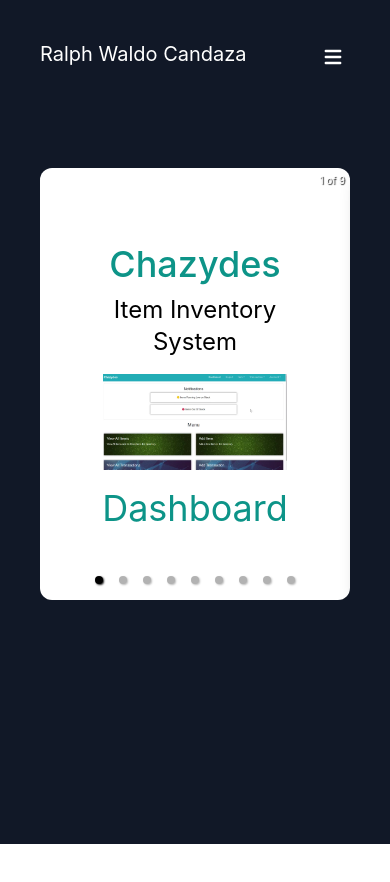
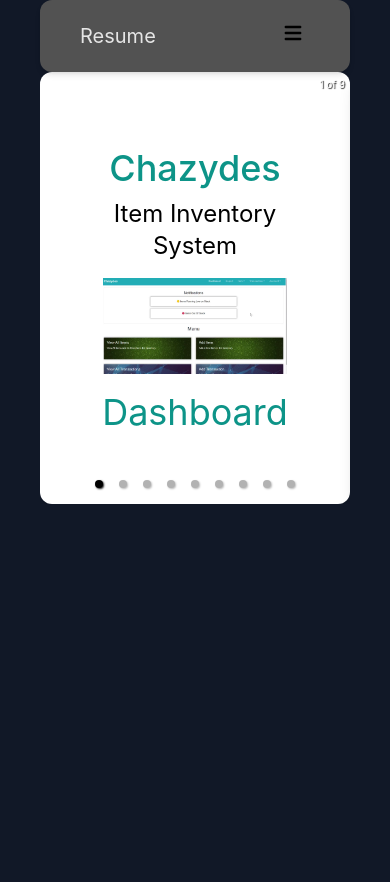
Before and after one commit to wreckingralph06/online-portfolio, a Next.js app: page /projects in a window 390 px wide. Shown: the top 882 px of the page. Before the commit the page ends 844 px from the top, so only its background shows below. Built offline with nearby package versions, Linux system fonts and the light colour scheme.

Commit message:
Separated Navbar into a component... 1. Separated Navbar into a component 2. Fixed nodejs logo 3. Edited some paragraph spacing

```diff
--- /dev/null
+++ b/components/Navbar.js
@@ -0,0 +1,69 @@
+import { Fragment } from "react";
+import Link from "next/link";
+import { Menu, Transition } from "@headlessui/react";
+
+export default function Navbar() {
+  return (
+    // <nav className="py-10 mb-12 flex justify-between content-center dark:text-white">
+    <div className="navbar-section px-10 dark:bg-gray-900 md:px-20 lg:px-40 z-40">
+      <nav
+        className="navbar relative flex items-center justify-between bg-neutral-100 py-4 shadow-md shadow-black/5 dark:bg-neutral-600 dark:shadow-black/10 px-10 rounded-xl"
+        data-te-navbar-ref
+      >
+        <h1 className="text-xl text-neutral-500 hover:text-neutral-700 focus:text-neutral-700 disabled:text-black/30 dark:text-neutral-200 dark:hover:text-neutral-300 dark:focus:text-neutral-300 lg:px-2 [&.active]:text-black/90 dark:[&.active]:text-zinc-400">
+          <Link href="/">Resume</Link>
+        </h1>
+        <div className="flex content-center">
+          <Menu as="div" className="hamburger-only relative">
+            <Menu.Button className="menu-button ">
+              <svg
+                class="w-6 h-6"
+                aria-hidden="true"
+                fill="currentColor"
+                viewBox="0 0 20 20"
+                xmlns="http://www.w3.org/2000/svg"
+              >
+                <path
+                  fill-rule="evenodd"
+                  d="M3 5a1 1 0 011-1h12a1 1 0 110 2H4a1 1 0 01-1-1zM3 10a1 1 0 011-1h12a1 1 0 110 2H4a1 1 0 01-1-1zM3 15a1 1 0 011-1h12a1 1 0 110 2H4a1 1 0 01-1-1z"
+                  clip-rule="evenodd"
+                ></path>
+              </svg>
+            </Menu.Button>
+            <Transition
+              as={Fragment}
+              enter="transition ease-out duration-100"
+              enterFrom="transform opacity-0 scale-95"
+              enterTo="transform opacity-100 scale-100"
+              leave="transition ease-in duration-75"
+              leaveFrom="transform opacity-100 scale-100"
+              leaveTo="transform opacity-0 scale-95"
+            >
+              <Menu.Items className="menu-items absolute right-0 z-10 mt-2 w-48 origin-top-right rounded-md bg-white py-1 shadow-lg ring-1 ring-black ring-opacity-5 focus:outline-none">
+                <Menu.Item>
+                  <Link
+                    href="/projects"
+                    className="block px-4 py-2 text-sm text-gray-700"
+                  >
+                    Sample Projects
+                  </Link>
+                </Menu.Item>
+              </Menu.Items>
+            </Transition>
+          </Menu>
+
+          <ul className="hamburger-tabs flex items-center">
+            <li>
+              <Link
+                className="bg-gradient-to-r from-cyan-500 text- to-teal-500 text-white px-4 py-2 border-none rounded-md ml-8"
+                href="/projects"
+              >
+                Sample Projects
+              </Link>
+            </li>
+          </ul>
+        </div>
+      </nav>
+    </div>
+  );
+}
--- a/pages/index.js
+++ b/pages/index.js
@@ -1,19 +1,18 @@
 import Head from "next/head";
 import { AiFillLinkedin, AiOutlineMail, AiOutlineMobile } from "react-icons/ai";
-import { useState, Fragment } from "react";
+import { useState } from "react";
 import profilePictureCropped from "../public/profile-picture-cropped.jpg";
 import stratpointLogo from "../public/stratpoint.png";
 import reactjs_logo from "../public/reactjs_logo.png";
 import vuejs_logo from "../public/vuejs_logo.png";
-import nodejs_logo from "../public/reactjs_logo.png";
+import nodejs_logo from "../public/nodejs_logo.png";
 import git_logo from "../public/git_logo.png";
 import github_logo from "../public/github_logo.png";
 import gitlab_logo from "../public/gitlab_logo.png";
 import Image from "next/image";
 import { Carousel } from "react-responsive-carousel";
 import "react-responsive-carousel/lib/styles/carousel.min.css";
-import Link from "next/link";
-import { Menu, Transition } from "@headlessui/react";
+import Navbar from "/components/Navbar";
 
 export default function Home() {
   return (
@@ -23,63 +22,10 @@ export default function Home() {
         <meta name="description" content="Generated by create next app" />
         <link rel="icon" href="/favicon.ico" />
       </Head>
-      <main className="bg-white px-10 dark:bg-gray-900 md:px-20 lg:px-40">
-        <section className="min-h-screen">
-          <nav className="py-10 mb-12 flex justify-between content-center dark:text-white">
-            <h1 className="text-xl">
-              <Link href="/">Ralph Waldo Candaza</Link>
-            </h1>
-            <div className="navbar-tabs flex content-center">
-              <Menu as="div" className="hamburger-only relative ml-3">
-                <Menu.Button className="menu-button ">
-                  <svg
-                    class="w-6 h-6"
-                    aria-hidden="true"
-                    fill="currentColor"
-                    viewBox="0 0 20 20"
-                    xmlns="http://www.w3.org/2000/svg"
-                  >
-                    <path
-                      fill-rule="evenodd"
-                      d="M3 5a1 1 0 011-1h12a1 1 0 110 2H4a1 1 0 01-1-1zM3 10a1 1 0 011-1h12a1 1 0 110 2H4a1 1 0 01-1-1zM3 15a1 1 0 011-1h12a1 1 0 110 2H4a1 1 0 01-1-1z"
-                      clip-rule="evenodd"
-                    ></path>
-                  </svg>
-                </Menu.Button>
-                <Transition
-                  as={Fragment}
-                  enter="transition ease-out duration-100"
-                  enterFrom="transform opacity-0 scale-95"
-                  enterTo="transform opacity-100 scale-100"
-                  leave="transition ease-in duration-75"
-                  leaveFrom="transform opacity-100 scale-100"
-                  leaveTo="transform opacity-0 scale-95"
-                >
-                  <Menu.Items className="menu-items absolute right-0 z-10 mt-2 w-48 origin-top-right rounded-md bg-white py-1 shadow-lg ring-1 ring-black ring-opacity-5 focus:outline-none">
-                    <Menu.Item>
-                      <Link
-                        href="/projects"
-                        className="block px-4 py-2 text-sm text-gray-700"
-                      >
-                        Sample Projects
-                      </Link>
-                    </Menu.Item>
-                  </Menu.Items>
-                </Transition>
-              </Menu>
 
-              <ul className="hamburger-tabs flex items-center">
-                <li>
-                  <Link
-                    className="bg-gradient-to-r from-cyan-500 text- to-teal-500 text-white px-4 py-2 border-none rounded-md ml-8"
-                    href="/projects"
-                  >
-                    Sample Projects
-                  </Link>
-                </li>
-              </ul>
-            </div>
-          </nav>
+      <Navbar />
+      <main className="px-10 dark:bg-gray-900 md:px-20 lg:px-40">
+        <section className="body-section min-h-screen ">
           <Carousel showArrows="true">
             <div class="profile-banner shadow-lg p-10 rounded-xl dark:bg-white">
               <div class="profile-banner-pic rounded-lg overflow-hidden">
@@ -195,14 +141,14 @@ export default function Home() {
               Currently working as a Software Engineer which specializes in
               <span className="text-teal-500"> Frontend Development </span>
               and also willing to learn other frameworks related to
-              <span className="text-teal-500">Web Development </span>
+              <span className="text-teal-500"> Web Development </span>
               and <span className="text-teal-500">Web Design. </span>I also look
               forward to be a good
-              <span className="text-teal-500">Full-Stack Developer</span> by
+              <span className="text-teal-500"> Full-Stack Developer</span> by
               exploring more backend functionalities and utilize more database
               management systems. I am also willing to take certifications which
               will give me an opportunity to handle advance frameworks which
-              will also improve the upskilling of my technological knowledge.
+              will also improve the upskilling of my technical knowledge.
             </p>
           </div>
           <div className="work-experience my-8">
@@ -225,7 +171,9 @@ export default function Home() {
                   <h4 className="text-l py-1 dark:text-white font-bold">
                     Project:
                   </h4>
-                  Aetos - A web app for employee meeting records. <br />
+                  Hedge Fund Solutions Portal Web Application - A web app for
+                  computing and displaying the information of the client’s hedge
+                  fund. <br />
                   <h4 className="text-l py-1 dark:text-white font-bold">
                     Role:
                   </h4>
--- a/pages/projects.js
+++ b/pages/projects.js
@@ -9,9 +9,8 @@ import ch_transactions_list from "../public/chazydes/ch_transactions_list.png";
 import Image from "next/image";
 import { Carousel } from "react-responsive-carousel";
 import "react-responsive-carousel/lib/styles/carousel.min.css";
-import Link from "next/link";
 import dynamic from "next/dynamic";
-import { Menu, Transition } from "@headlessui/react";
+import Navbar from "/components/Navbar";
 const ReactPlayer = dynamic(() => import("react-player"), { ssr: false });
 
 export default function Projects() {
@@ -22,63 +21,10 @@ export default function Projects() {
         <meta name="description" content="Generated by create next app" />
         <link rel="icon" href="/favicon.ico" />
       </Head>
+
+      <Navbar />
       <main className=" bg-white px-10 dark:bg-gray-900 md:px-20 lg:px-40">
         <section className="min-h-screen">
-          <nav className="py-10 mb-12 flex justify-between content-center dark:text-white">
-            <h1 className="text-xl">
-              <Link href="/">Ralph Waldo Candaza</Link>
-            </h1>
-            <div className="navbar-tabs flex content-center">
-              <Menu as="div" className="hamburger-only relative ml-3">
-                <Menu.Button className="menu-button ">
-                  <svg
-                    class="w-6 h-6"
-                    aria-hidden="true"
-                    fill="currentColor"
-                    viewBox="0 0 20 20"
-                    xmlns="http://www.w3.org/2000/svg"
-                  >
-                    <path
-                      fill-rule="evenodd"
-                      d="M3 5a1 1 0 011-1h12a1 1 0 110 2H4a1 1 0 01-1-1zM3 10a1 1 0 011-1h12a1 1 0 110 2H4a1 1 0 01-1-1zM3 15a1 1 0 011-1h12a1 1 0 110 2H4a1 1 0 01-1-1z"
-                      clip-rule="evenodd"
-                    ></path>
-                  </svg>
-                </Menu.Button>
-                <Transition
-                  as={Fragment}
-                  enter="transition ease-out duration-100"
-                  enterFrom="transform opacity-0 scale-95"
-                  enterTo="transform opacity-100 scale-100"
-                  leave="transition ease-in duration-75"
-                  leaveFrom="transform opacity-100 scale-100"
-                  leaveTo="transform opacity-0 scale-95"
-                >
-                  <Menu.Items className="menu-items absolute right-0 z-10 mt-2 w-48 origin-top-right rounded-md bg-white py-1 shadow-lg ring-1 ring-black ring-opacity-5 focus:outline-none">
-                    <Menu.Item>
-                      <Link
-                        href="/projects"
-                        className="block px-4 py-2 text-sm text-gray-700"
-                      >
-                        Sample Projects
-                      </Link>
-                    </Menu.Item>
-                  </Menu.Items>
-                </Transition>
-              </Menu>
-
-              <ul className="hamburger-tabs flex items-center">
-                <li>
-                  <Link
-                    className="bg-gradient-to-r from-cyan-500 text- to-teal-500 text-white px-4 py-2 border-none rounded-md ml-8"
-                    href="/projects"
-                  >
-                    Sample Projects
-                  </Link>
-                </li>
-              </ul>
-            </div>
-          </nav>
           <Carousel showArrows="true">
             <div class="screenshot-section sc1 shadow-lg p-10 rounded-xl dark:bg-white">
               <div>
--- a/styles/globals.css
+++ b/styles/globals.css
@@ -8,6 +8,8 @@ body {
   margin: 0;
   font-family: -apple-system, BlinkMacSystemFont, Segoe UI, Roboto, Oxygen,
     Ubuntu, Cantarell, Fira Sans, Droid Sans, Helvetica Neue, sans-serif;
+  background-color: rgb(17 24 39 / var(--tw-bg-opacity));
+  --tw-bg-opacity: 1;
 }
 
 a {
--- a/styles/index.css
+++ b/styles/index.css
@@ -1,3 +1,21 @@
+.navbar-section {
+  position: sticky;
+  top: 0;
+  z-index: 40;
+}
+
+@media only screen and (max-width: 800px) {
+  .navbar-section {
+    position: sticky;
+    top: 0;
+    z-index: 40;
+  }
+}
+
+.body-section {
+  margin-top: 20px;
+}
+
 .profile-banner {
   display: flex;
   height: 100%;
@@ -14,7 +32,6 @@
 .profile-banner-pic {
   width: 35%;
   height: 82%;
-  /* height: 50%; */
   margin: auto;
 }
 
```
Also changed, not shown: public/nodejs_logo.png (renamed from public/nodejs-logo.png).
